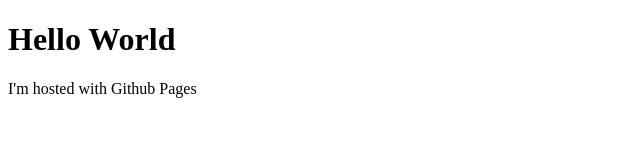
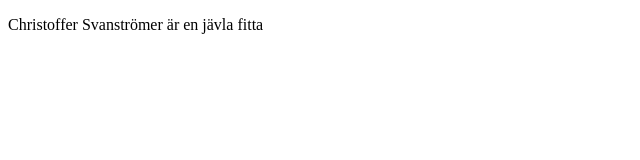
Before and after one commit to Gnidleif/gnidleif.github.io, a plain HTML site: page Index.html in a window 1280 px wide. Shown: the whole page, without its empty margins (0-640 px from the left). Drawn offline with Linux system fonts and the light colour scheme.

Commit message:
Update Index.html

```diff
--- a/Index.html
+++ b/Index.html
@@ -1,7 +1,6 @@
 <!DOCTYPE html>
 <html>
     <body>
-        <h1>Hello World</h1>
-        <p>I'm hosted with Github Pages</p>
+        <p>Christoffer Svanströmer är en jävla fitta</p>
     </body>
 </html>
```
